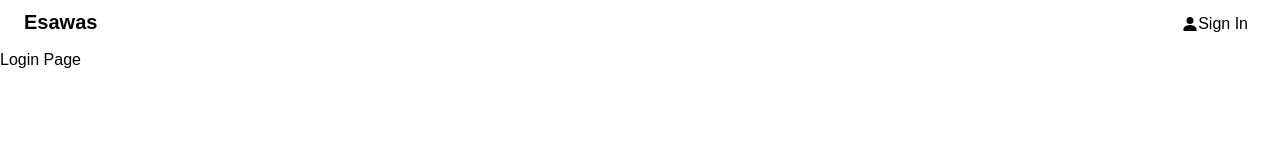
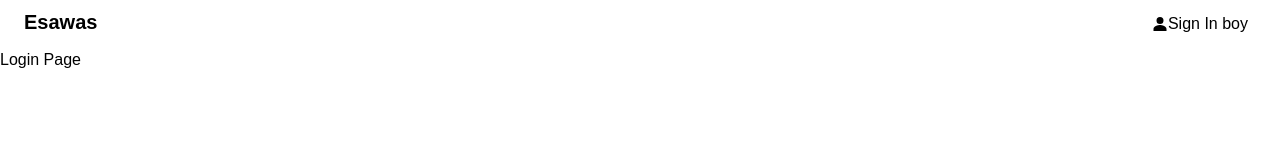
Before and after one commit to yobutembo/Esawas-dashboard, a React (Vite) app in the folder admin/: page /login in a window 1280 px wide. Shown: the top 160 px of the page. Built offline with nearby package versions, Linux system fonts and the light colour scheme.

Commit message:
Added basic homepage and text-blue color

```diff
--- a/admin/src/components/Header.jsx
+++ b/admin/src/components/Header.jsx
@@ -14,7 +14,7 @@ const Header = () => {
         <div>
           <Link to="/login" className="flex items-center space-x-1 px-2 py-1 ">
             <IoPersonSharp />
-            Sign In
+            Sign In boy
           </Link>
         </div>
       </nav>
```
